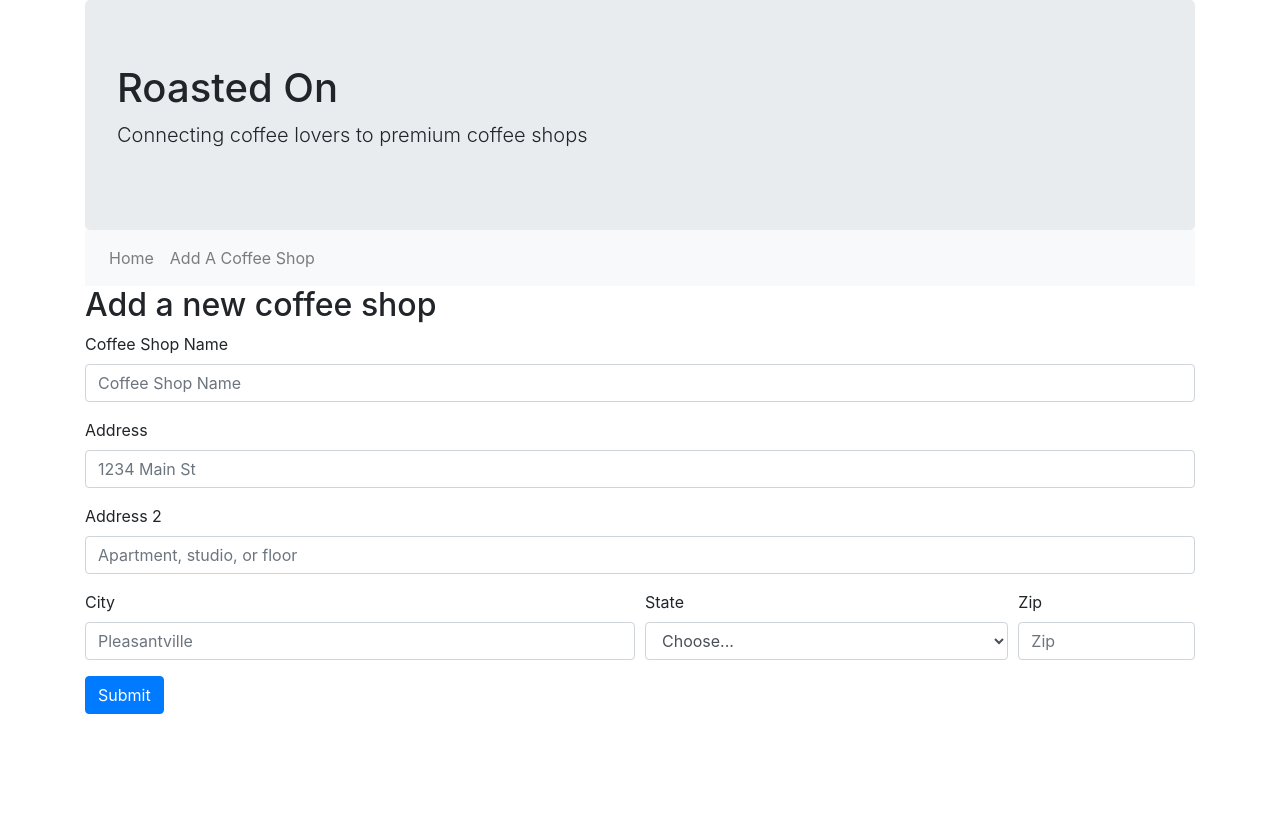
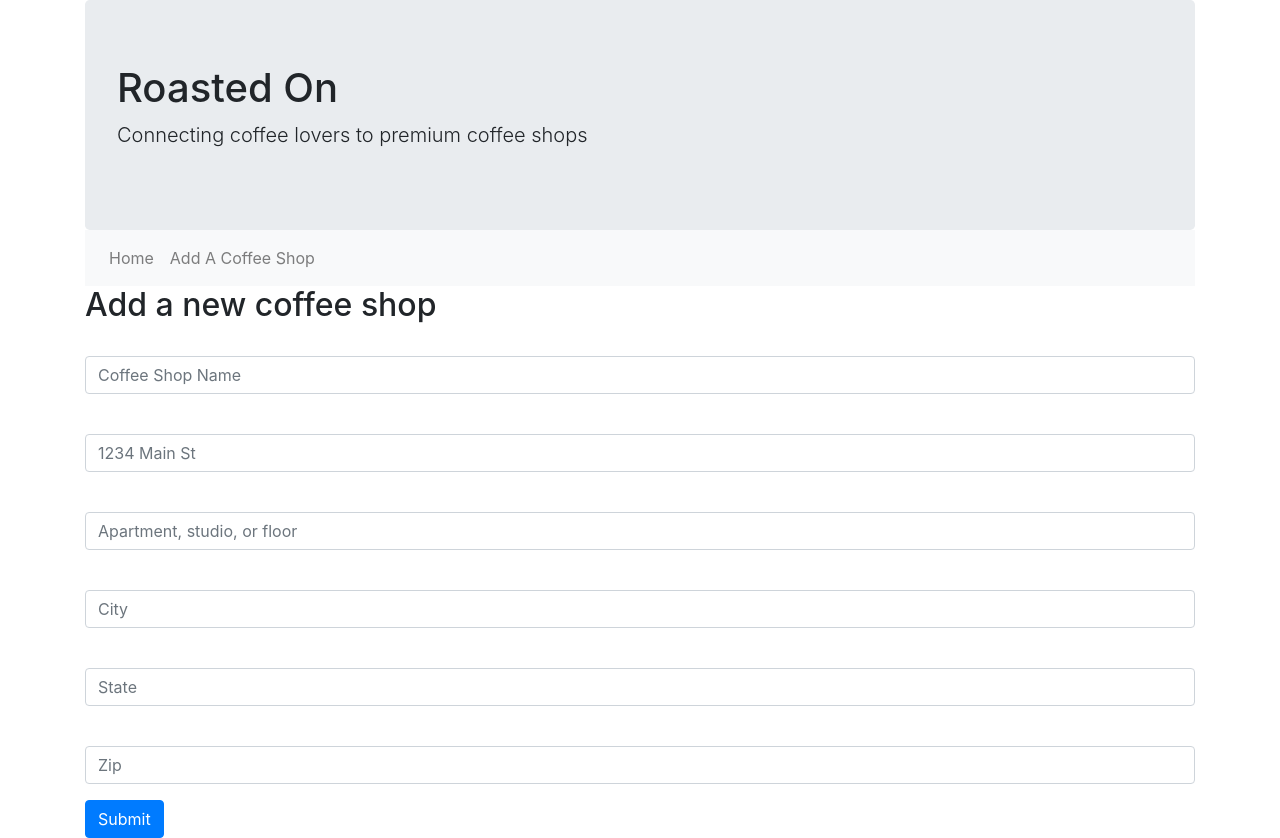
Before and after one commit to t-fa/roastedon, a React (Create React App) app in the folder frontend/: page /add in a window 1280 px wide. Before the commit the page ends 800 px from the top, so only its background shows below. Built offline with nearby package versions, Linux system fonts and the light colour scheme.

Commit message:
Deleted TextInput component. Now render Input component with .map method

```diff
--- a/frontend/src/components/Add/AddShopForm.js
+++ b/frontend/src/components/Add/AddShopForm.js
@@ -2,16 +2,61 @@ import React, { Component } from 'react';
 import axios from 'axios';
 
 import StateDropDown from './StateDropDown.js';
-import TextInput from './TextInput';
+// import TextInput from './TextInput';
+import Input from '../UI/Input';
 
 class AddShopForm extends Component {
   state = {
-    name: '',
-    address: '',
-    address2: '',
-    city: '',
-    state: '',
-    zipcode: '',
+    addForm: {
+      name: {
+        elementType: 'input',
+        elementConfig: {
+          type: 'text',
+          placeholder: 'Coffee Shop Name',
+        },
+        value: '',
+      },
+      address: {
+        elementType: 'input',
+        elementConfig: {
+          type: 'text',
+          placeholder: '1234 Main St',
+        },
+        value: '',
+      },
+      address2: {
+        elementType: 'input',
+        elementConfig: {
+          type: 'text',
+          placeholder: 'Apartment, studio, or floor',
+        },
+        value: '',
+      },
+      city: {
+        elementType: 'input',
+        elementConfig: {
+          type: 'text',
+          placeholder: 'City',
+        },
+        value: '',
+      },
+      state: {
+        elementType: 'input',
+        elementConfig: {
+          type: 'text',
+          placeholder: 'State',
+        },
+        value: '',
+      },
+      zipcode: {
+        elementType: 'input',
+        elementConfig: {
+          type: 'text',
+          placeholder: 'Zip',
+        },
+        value: '',
+      },
+    },
   };
 
   handleChange = (event) => {
@@ -57,64 +102,35 @@ class AddShopForm extends Component {
   };
 
   render() {
-    return (
+    const formElementsArray = [];
+    for (let key in this.state.addForm) {
+      formElementsArray.push({
+        id: key,
+        config: this.state.addForm[key],
+      });
+    }
+    let form = (
       <form onSubmit={this.handleSubmit}>
-        <h2>Add a new coffee shop</h2>
-        <TextInput
-          name="name"
-          label="inputname"
-          labeltext="Coffee Shop Name"
-          id="shopname"
-          placeholder="Coffee Shop Name"
-          value={this.state.name}
-          onChange={this.handleChange}
-        />
-        <TextInput
-          name="address"
-          label="inputaddress"
-          labeltext="Address"
-          id="shopaddress"
-          placeholder="1234 Main St"
-          value={this.state.address}
-          onChange={this.handleChange}
-        />
-        <TextInput
-          name="address2"
-          label="inputaddress2"
-          labeltext="Address 2"
-          id="shopaddress2"
-          placeholder="Apartment, studio, or floor"
-          value={this.state.address2}
-          onChange={this.handleChange}
-        />
-        <div className="form-row">
-          <TextInput
-            divclass="col-md-6"
-            name="city"
-            label="inputcity"
-            labeltext="City"
-            id="shopcity"
-            placeholder="Pleasantville"
-            value={this.state.city}
-            onChange={this.handleChange}
+        {formElementsArray.map((formElement) => (
+          <Input
+            key={formElement.id}
+            elementType={formElement.config.elementType}
+            elementConfig={formElement.config.elementConfig}
+            value={formElement.config.value}
           />
-          <StateDropDown handleChange={this.handleChange} />
-          <TextInput
-            divclass="col-md-2"
-            name="zipcode"
-            label="inputzip"
-            labeltext="Zip"
-            id="shopzip"
-            placeholder="Zip"
-            value={this.state.zipcode}
-            onChange={this.handleChange}
-          />
-        </div>
+        ))}
         <button type="submit" className="btn btn-primary">
           Submit
         </button>
       </form>
     );
+
+    return (
+      <div>
+        <h2>Add a new coffee shop</h2>
+        {form}
+      </div>
+    );
   }
 }
 
--- a/frontend/src/components/Add/TextInput.js
+++ /dev/null
@@ -1,12 +0,0 @@
-import React from 'react';
-
-const textInput = (props) => {
-  return (
-    <div className={`form-group ${props.divclass}`}>
-      <label htmlFor={props.label}>{props.labeltext}</label>
-      <input type="text" className="form-control" {...props} />
-    </div>
-  );
-};
-
-export default textInput;
--- /dev/null
+++ b/frontend/src/components/UI/Input.js
@@ -0,0 +1,31 @@
+import React from 'react';
+
+const input = (props) => {
+  let inputElement = null;
+
+  switch (props.elementType) {
+    case 'input':
+      inputElement = (
+        <input
+          className="form-control"
+          {...props.elementConfig}
+          value={props.value}
+        />
+      );
+      break;
+    case 'textarea':
+      inputElement = <textarea {...props.elementConfig} value={props.value} />;
+      break;
+    default:
+      inputElement = <input {...props.elementConfig} value={props.value} />;
+  }
+
+  return (
+    <div className="form-group">
+      <label>{props.label}</label>
+      {inputElement}
+    </div>
+  );
+};
+
+export default input;
```
